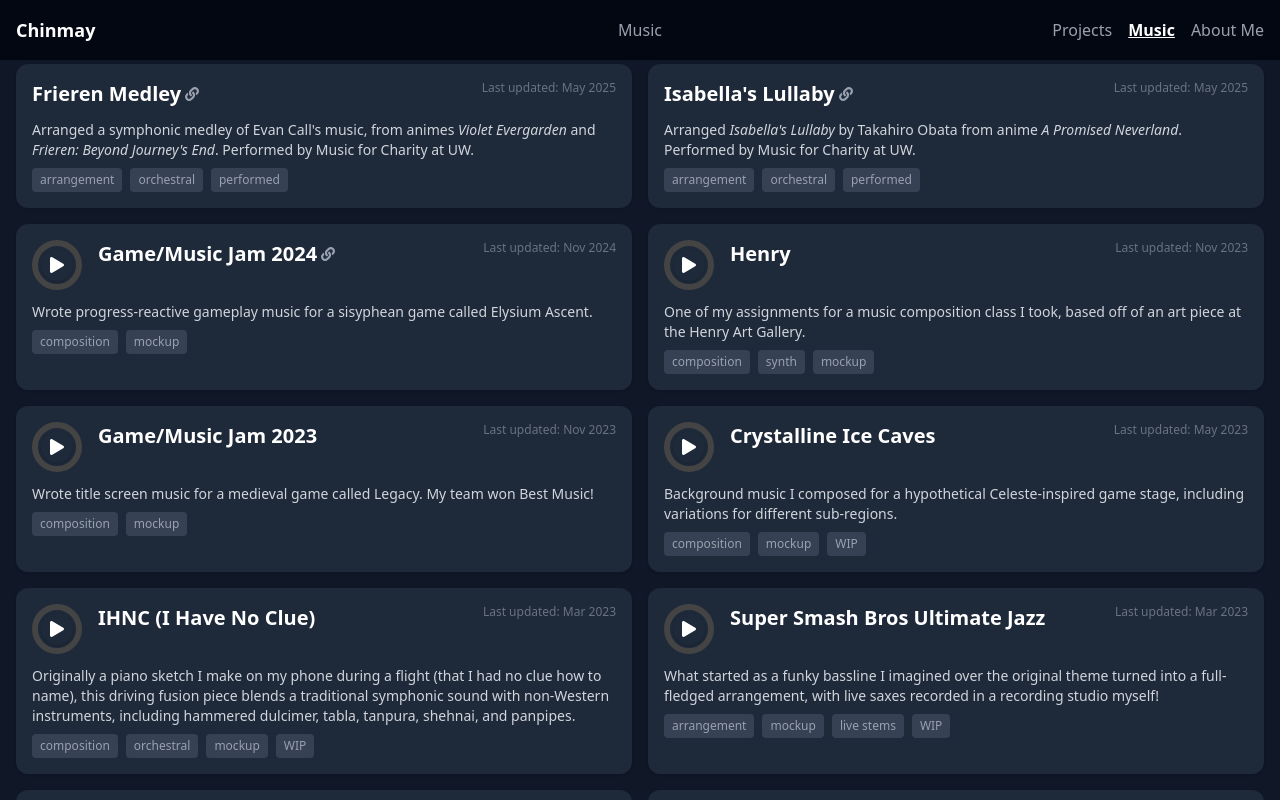
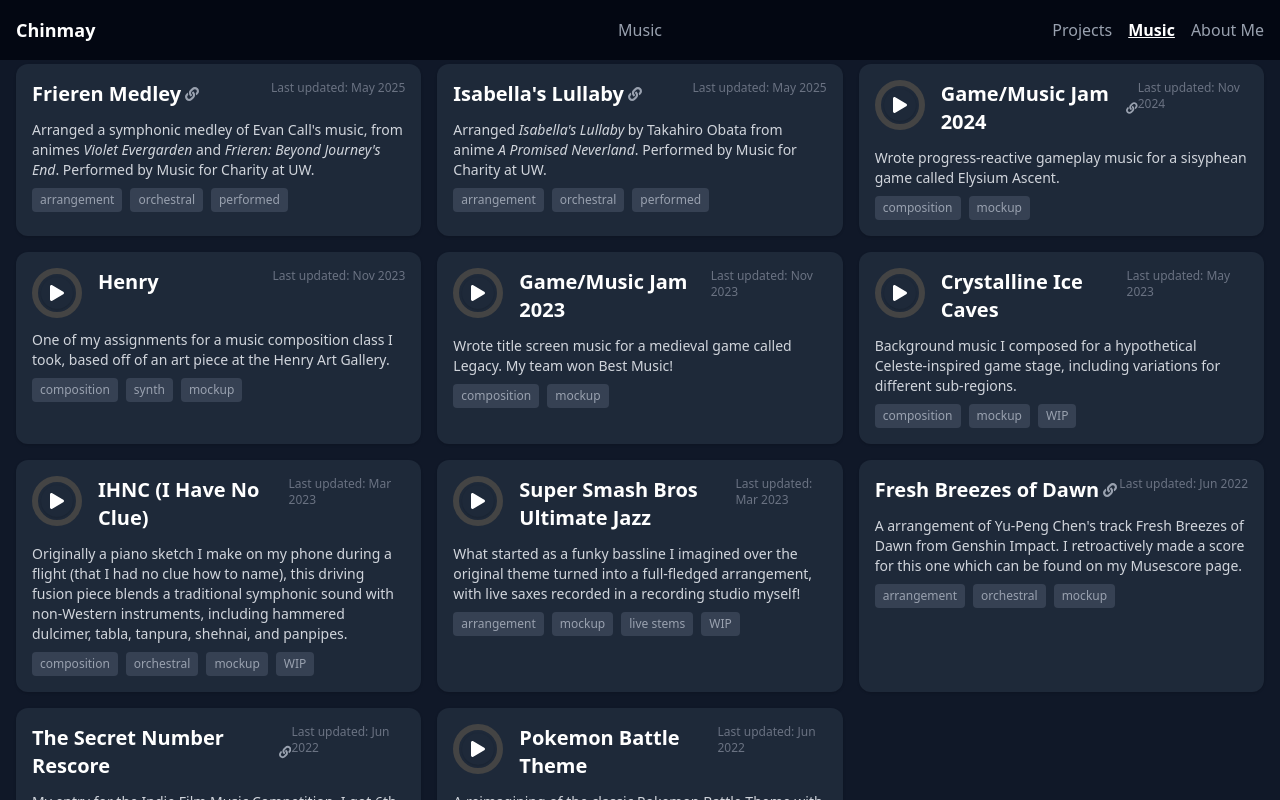
Before and after one commit to pie474/portfolio, a Next.js app: page /music in a window 1280 px wide. Shown: the top 800 px of the page. Built offline with nearby package versions, Linux system fonts and the light colour scheme.

Commit message:
3 grid cols on music page

```diff
--- a/app/music/page.tsx
+++ b/app/music/page.tsx
@@ -10,7 +10,7 @@ const MiniAudioPlayer = dynamic(() => import('@/components/mini_audio_player'),
 export default function Music() {
     return (
         <div>
-            <div className="grid md:grid-cols-2 gap-4">
+            <div className="grid md:grid-cols-3 gap-4">
                 <Card
                     title="Frieren Medley"
                     description={
```
